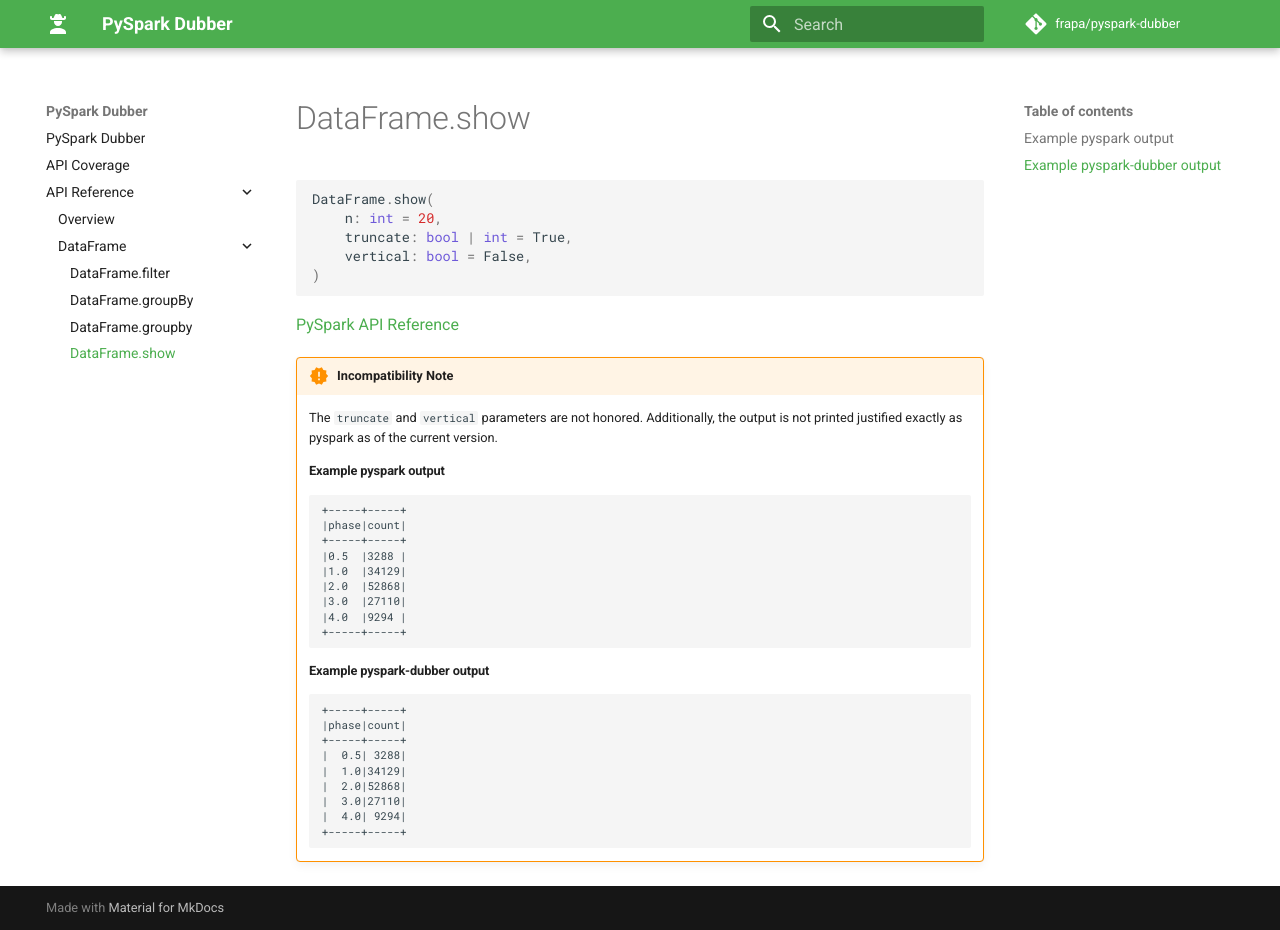
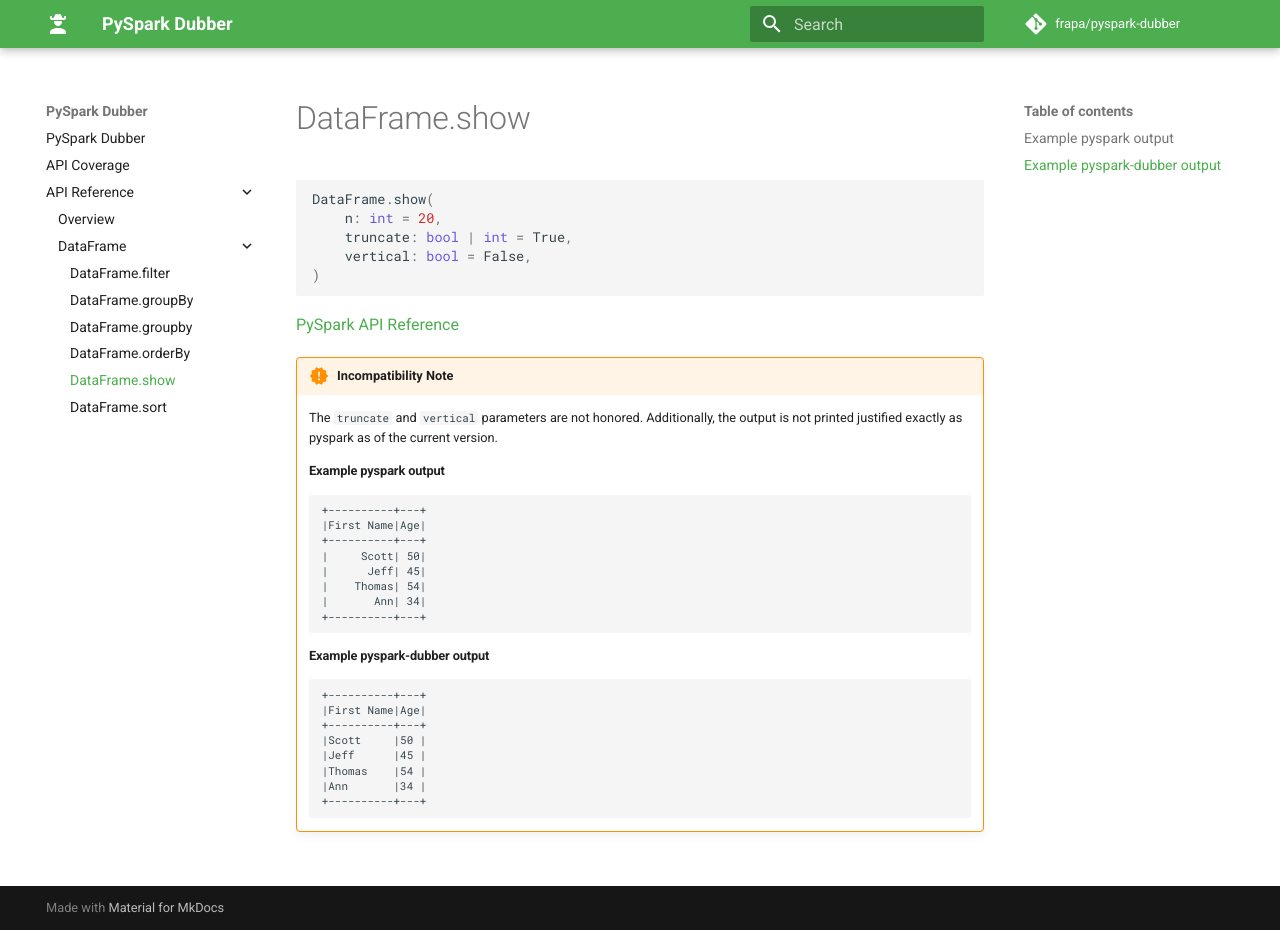
Before and after one commit to frapa/pyspark-dubber, an MkDocs documentation site: the page built from docs/API Reference/DataFrame/DataFrame.show.md, in a window 1280 px wide and 930 px high. Built offline with MkDocs 1.6.1 and Material for MkDocs 9.7.7, drawn with Linux system fonts in a browser that asks for light colours; comment, search, counter and statistics services are not loaded.

Commit message:
Fix orderBy (partially) and add output file checks in the test

````diff
--- a/docs/API Reference/DataFrame/DataFrame.show.md
+++ b/docs/API Reference/DataFrame/DataFrame.show.md
@@ -16,25 +16,23 @@
 
     #### Example pyspark output
     ```text
-    +-----+-----+
-    |phase|count|
-    +-----+-----+
-    |0.5  |3288 |
-    |1.0  |34129|
-    |2.0  |52868|
-    |3.0  |27110|
-    |4.0  |9294 |
-    +-----+-----+
+    +----------+---+
+    |First Name|Age|
+    +----------+---+
+    |     Scott| 50|
+    |      Jeff| 45|
+    |    Thomas| 54|
+    |       Ann| 34|
+    +----------+---+
     ```
     #### Example pyspark-dubber output
     ```text
-    +-----+-----+
-    |phase|count|
-    +-----+-----+
-    |  0.5| 3288|
-    |  1.0|34129|
-    |  2.0|52868|
-    |  3.0|27110|
-    |  4.0| 9294|
-    +-----+-----+
+    +----------+---+
+    |First Name|Age|
+    +----------+---+
+    |Scott     |50 |
+    |Jeff      |45 |
+    |Thomas    |54 |
+    |Ann       |34 |
+    +----------+---+
     ```
````
Also changed, not shown: docs/API Reference/DataFrame/DataFrame.orderBy.md (added, +14 -0 lines), docs/API Reference/DataFrame/DataFrame.sort.md (added, +14 -0 lines), docs/api_coverage.md (+4 -4 lines), 4 other files.
